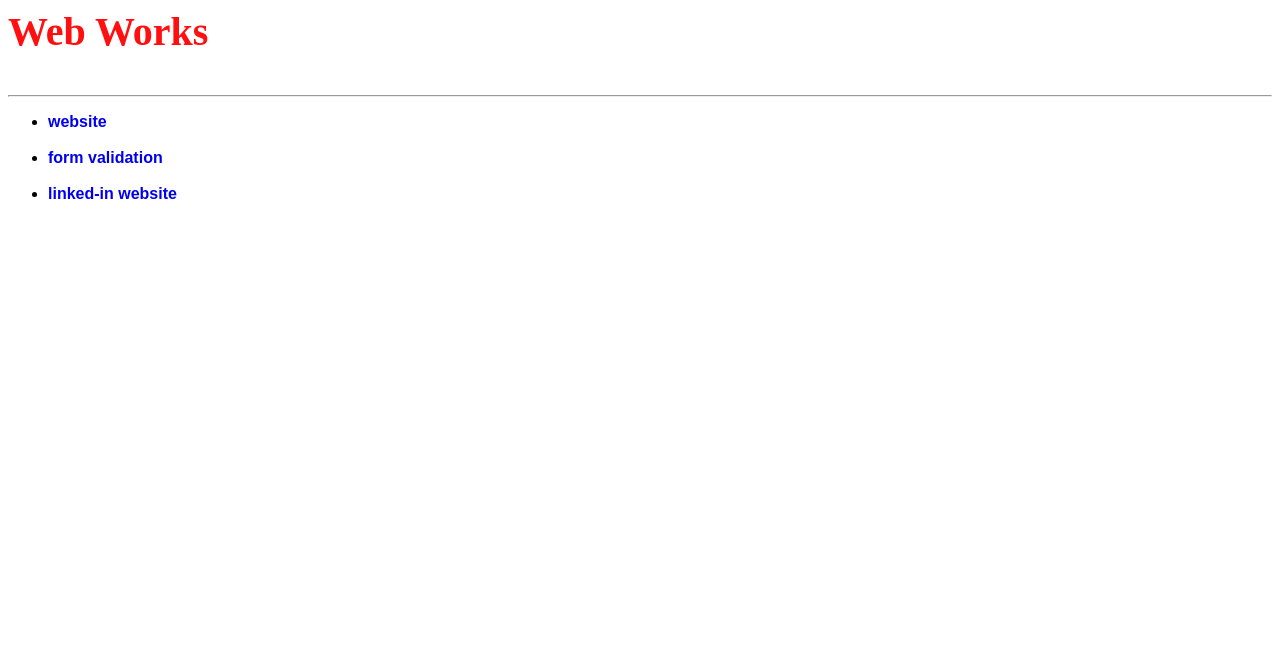
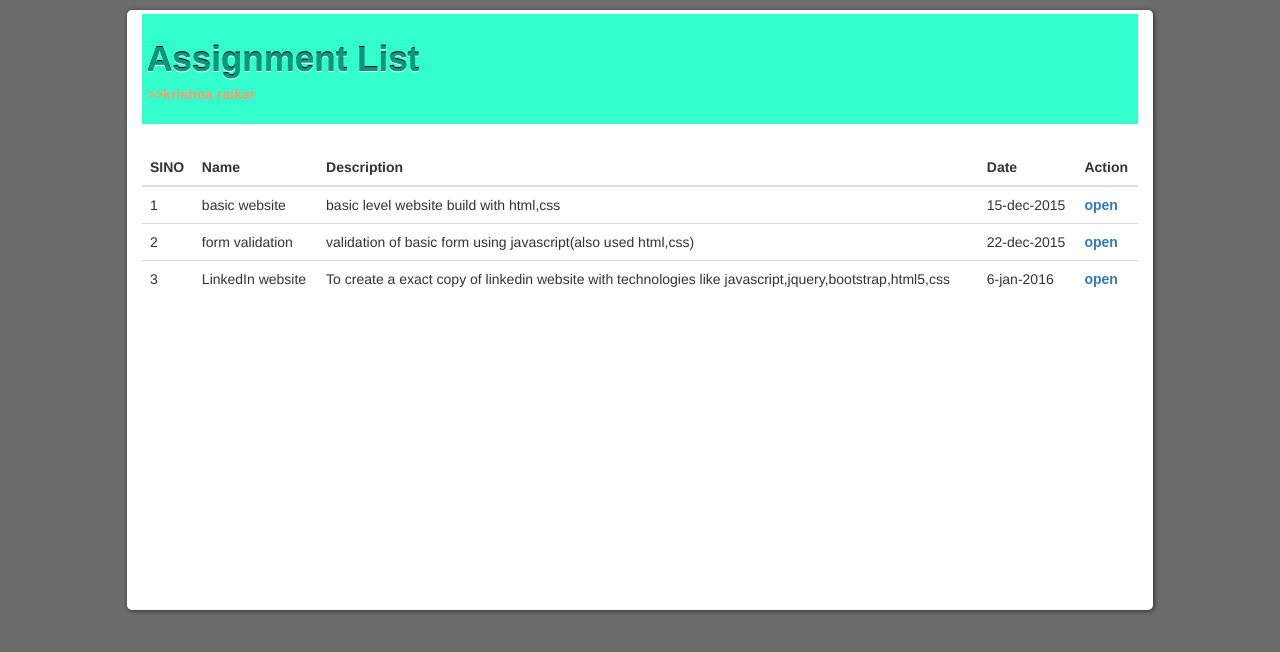
Before and after one commit to krishna-raikar/krishna-raikar.github.io, a plain HTML site: page index.html in a window 1280 px wide. Drawn offline with nearby package versions, Linux system fonts and the light colour scheme.

Commit message:
update3-linkedin

```diff
--- a/index.html
+++ b/index.html
@@ -1,12 +1,36 @@
+<!DOCTYPE html>
+
 <html>
 <head>
-   <title>web exercises</title>
+   <title>web exercises | krishna</title>
+    <link rel="stylesheet" href="https://maxcdn.bootstrapcdn.com/bootstrap/3.3.6/css/bootstrap.min.css" type="text/css">
+    <link rel="icon" type="image/png" href="icon.png">
+    <script src="https://ajax.googleapis.com/ajax/libs/jquery/1.11.3/jquery.min.js"></script>
+    <script>
+        $(window).load(function(){
+                var myform=document.getElementById('outer');
+                myform.className = 'form-later';
+            }
+            );
+
+
+
+        </script>
    <style>
-   		.header{
-   			font-size: 2.5em;
-   			font-weight: 600;
-   			color  : #ff0f0f;
-   		}
+
+        .form-later{
+            transition: 0.5s all ease;
+            margin-top : 10px;
+        }
+
+          .header{
+
+               background-color :#33FFCC;
+               padding : 20px 5px;
+               margin-top : 2px;
+               margin-bottom: 25px;
+            }
+
    		a{
    			text-decoration: none;
    			font-size: 1em;
@@ -15,14 +39,90 @@
    			font-family: Arial;
    		}
 
+
+        body{
+            background-color: #6C6C6C;
+        }
+        .wrapper{
+            background-color : #ffffff;
+            box-shadow: 1px 1px 5px #2E2E2E;
+            margin : 0 auto;
+            width : 90%;
+            height : 600px;
+            padding : 2px 15px 15px 15px;
+            border-radius: 5px;
+
+        }
+
+        .wrap-initial{
+             margin-top: -100px;
+        }
+
+
+
+        .myname{
+            font-weight: 600;
+            font-size: 1.0em;
+            color : #ff9966;
+        }
+
+        .h{
+            font-size: 2.5em;
+            font-weight: 600;
+            color : #06997E;
+            text-shadow:0px 1px #ffffff,0px -1px black;
+        }
+
+
+
    </style>
    </head>
    <body>
-   <p class='header'>Web Works</h2><hr/>
-   <ul>
-   <li><a href="website/index.html">website</a></li><br>
-   <li><a href="formValidation/index.html">form validation</a></li><br>
-   <li><a href="linkedin/index.html">linked-in website</a></li><br>
-   </ul>
+
+   <div class="container">
+    <div class="wrap-initial" id="outer">
+    <div class="wrapper" id="wrap">
+        <div class="header">
+            <div class="h">Assignment List</div>
+            <div class="myname">>>krishna raikar</div>
+        </div>
+
+   <table class="table table-hover">
+     <thead>
+        <tr>
+            <th>SINO</th>
+            <th>Name</th>
+            <th>Description</th>
+            <th>Date</th>
+            <th>Action</th>
+        </tr>
+     </thead>
+     <tbody>
+        <tr>
+            <td>1</td>
+            <td>basic website</td>
+            <td>basic level website build with html,css</td>
+            <td>15-dec-2015</td>
+            <td><a href="website/index.html">open</a></td>
+        </tr>
+        <tr>
+            <td>2</td>
+            <td>form validation</td>
+            <td>validation of basic form using javascript(also used html,css)</td>
+            <td>22-dec-2015</td>
+            <td><a href="formValidation/index.html">open</a></td>
+        </tr>
+        <tr>
+            <td>3</td>
+            <td>LinkedIn website</td>
+            <td>To create a exact copy of linkedin website with technologies like javascript,jquery,bootstrap,html5,css</td>
+            <td>6-jan-2016</td>
+            <td><a href="linkedin/index.html">open</a></td>
+        </tr>
+     </tbody>
+   </table>
+    </div>
+   </div>
+    </div>
    </body>
    </html>
```
Also changed, not shown: index2.html (added, +28 -0 lines), icon.png (added).
